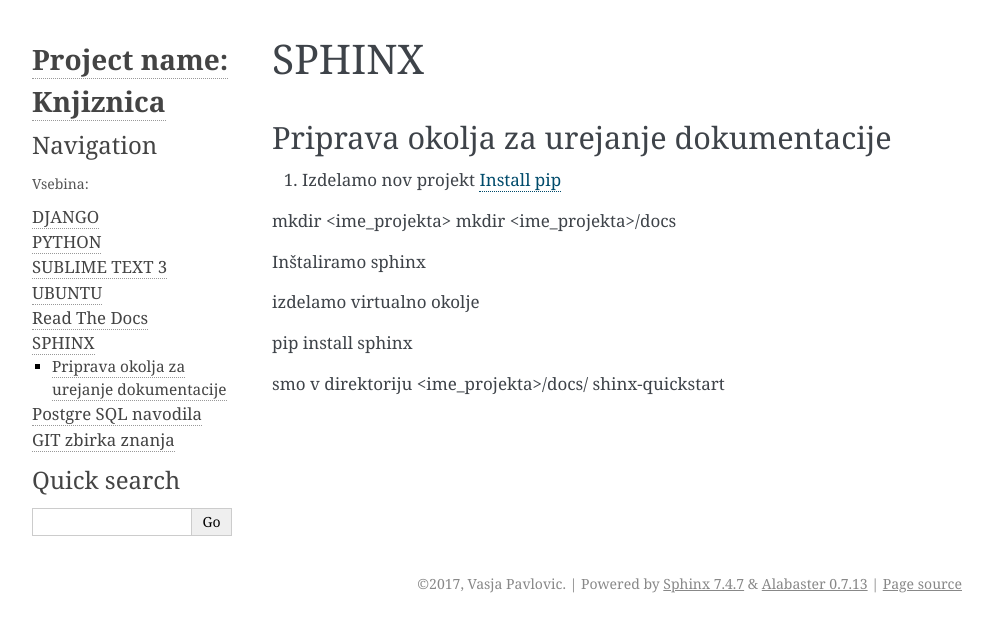
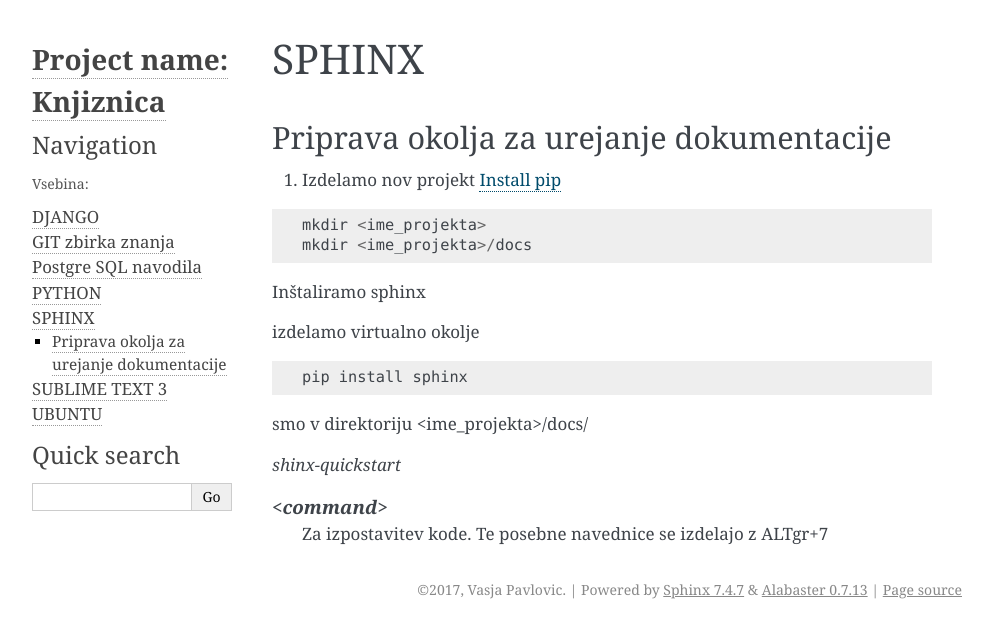
Before and after one commit to vasjapavlovic/knjiznica, a Sphinx documentation site: the page built from docs/Sphinx.rst, in a window 1280 px wide. Shown: the top 638 px of the page, without its empty margins (148-1140 px from the left). Built offline with Sphinx 7.4.7, drawn with Linux system fonts in a browser that asks for light colours.

Commit message:
spremembe v git

```diff
--- a/docs/Sphinx.rst
+++ b/docs/Sphinx.rst
@@ -7,16 +7,26 @@
 
 #.  Izdelamo nov projekt :ref:`python install pip`
 
+.. code::
 
-mkdir <ime_projekta>
-mkdir <ime_projekta>/docs
+    mkdir <ime_projekta>
+    mkdir <ime_projekta>/docs
 
 Inštaliramo sphinx
 
 izdelamo virtualno okolje
 
-pip install sphinx
+.. code::
+
+    pip install sphinx
 
 
 smo v direktoriju <ime_projekta>/docs/
-shinx-quickstart
+
+`shinx-quickstart`
+
+
+.. glossary::
+
+    `<command>`
+        Za izpostavitev kode. Te posebne navednice se izdelajo z ALTgr+7
```
Also changed, not shown: docs/index.rst (+3 -4 lines).
